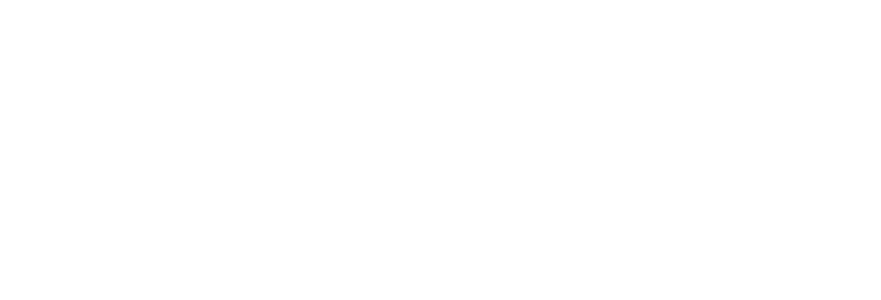
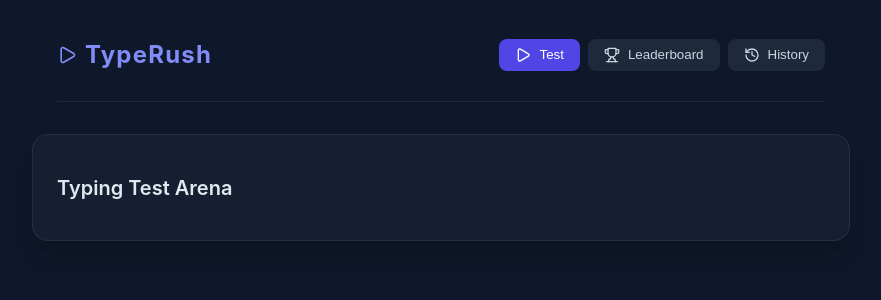
Before and after one commit to murphy-afk/speed-typing-app, a React (Vite) app in the folder client/: page / in a window 1280 px wide. Shown: the top 300 px of the page, without its empty margins (199-1080 px from the left). Built offline with nearby package versions, Linux system fonts and the light colour scheme.

Commit message:
client base

```diff
--- a/client/package.json
+++ b/client/package.json
@@ -10,6 +10,7 @@
     "preview": "vite preview"
   },
   "dependencies": {
+    "lucide-react": "^1.48.0",
     "react": "^19.2.8",
     "react-dom": "^19.2.8"
   },
--- a/client/src/App.css
+++ b/client/src/App.css
@@ -0,0 +1,83 @@
+body {
+  margin: 0;
+  font-family: -apple-system, BlinkMacSystemFont, 'Segoe UI', Roboto, Oxygen, Ubuntu, Cantarell, 'Open Sans', 'Helvetica Neue', sans-serif;
+  background-color: #0f172a;
+  color: #f1f5f9;
+}
+
+.app-container {
+  min-height: 100vh;
+  display: flex;
+  flex-direction: column;
+  align-items: center;
+  padding: 1.5rem;
+}
+
+.header {
+  width: 100%;
+  max-width: 48rem;
+  display: flex;
+  justify-content: space-between;
+  align-items: center;
+  margin-bottom: 2rem;
+  border-bottom: 1px solid #1e293b;
+  padding-bottom: 1rem;
+}
+
+.logo {
+  font-size: 1.5rem;
+  font-weight: bold;
+  letter-spacing: 0.05em;
+  color: #818cf8;
+  display: flex;
+  align-items: center;
+  gap: 0.5rem;
+}
+
+.nav {
+  display: flex;
+  gap: 0.5rem;
+}
+
+.nav-btn {
+  padding: 0.5rem 1rem;
+  border-radius: 0.5rem;
+  display: flex;
+  align-items: center;
+  gap: 0.5rem;
+  background-color: #1e293b;
+  color: #cbd5e1;
+  border: none;
+  cursor: pointer;
+  transition: background-color 0.2s;
+}
+
+.nav-btn:hover {
+  background-color: #334155;
+}
+
+.nav-btn.active {
+  background-color: #4f46e5;
+  color: #ffffff;
+}
+
+.main-content {
+  width: 100%;
+  max-width: 48rem;
+  background-color: rgba(30, 41, 59, 0.5);
+  border: 1px solid rgba(51, 65, 85, 0.5);
+  border-radius: 1rem;
+  padding: 1.5rem;
+  box-shadow: 0 20px 25px -5px rgba(0, 0, 0, 0.1), 0 10px 10px -5px rgba(0, 0, 0, 0.04);
+}
+
+.section-title {
+  font-size: 1.25rem;
+  font-weight: 600;
+  margin-bottom: 1rem;
+  color: #e2e8f0;
+}
+
+.section-desc {
+  color: #94a3b8;
+}
--- a/client/src/App.jsx
+++ b/client/src/App.jsx
@@ -1,12 +1,40 @@
-import './App.css'
+import React, { useState } from 'react';
+import { Trophy, History, Play } from 'lucide-react';
+import './App.css';
 
-function App() {
-
+export default function App() {
+  const [activeTab, setActiveTab] = useState('play');
 
   return (
-    <>
-    </>
-  )
+    <div className="app-container">
+      <header className="header">
+        <h1 className="logo"><Play size={20} /> TypeRush</h1>
+        <nav className="nav">
+          <button onClick={() => setActiveTab('play')} className={`nav-btn ${activeTab === 'play' ? 'active' : ''}`}><Play size={16} /> Test</button>
+          <button onClick={() => setActiveTab('leaderboard')} className={`nav-btn ${activeTab === 'leaderboard' ? 'active' : ''}`}><Trophy size={16} /> Leaderboard</button>
+          <button onClick={() => setActiveTab('history')} className={`nav-btn ${activeTab === 'history' ? 'active' : ''}`}><History size={16} /> History</button>
+        </nav>
+      </header>
+
+      <main className="main-content">
+        {activeTab === 'play' && (
+          <div>
+            <h2 className="section-title">Typing Test Arena</h2>
+          </div>
+        )}
+        {activeTab === 'leaderboard' && (
+          <div>
+            <h2 className="section-title">Top High Scores</h2>
+            <p className="section-desc">Leaderboard goes here</p>
+          </div>
+        )}
+        {activeTab === 'history' && (
+          <div>
+            <h2 className="section-title">Your Past Results</h2>
+            <p className="section-desc">Local history goes here</p>
+          </div>
+        )}
+      </main>
+    </div>
+  );
 }
-
-export default App
```
Also changed, not shown: 2 other files (tests, documents, lock files or other folders).
